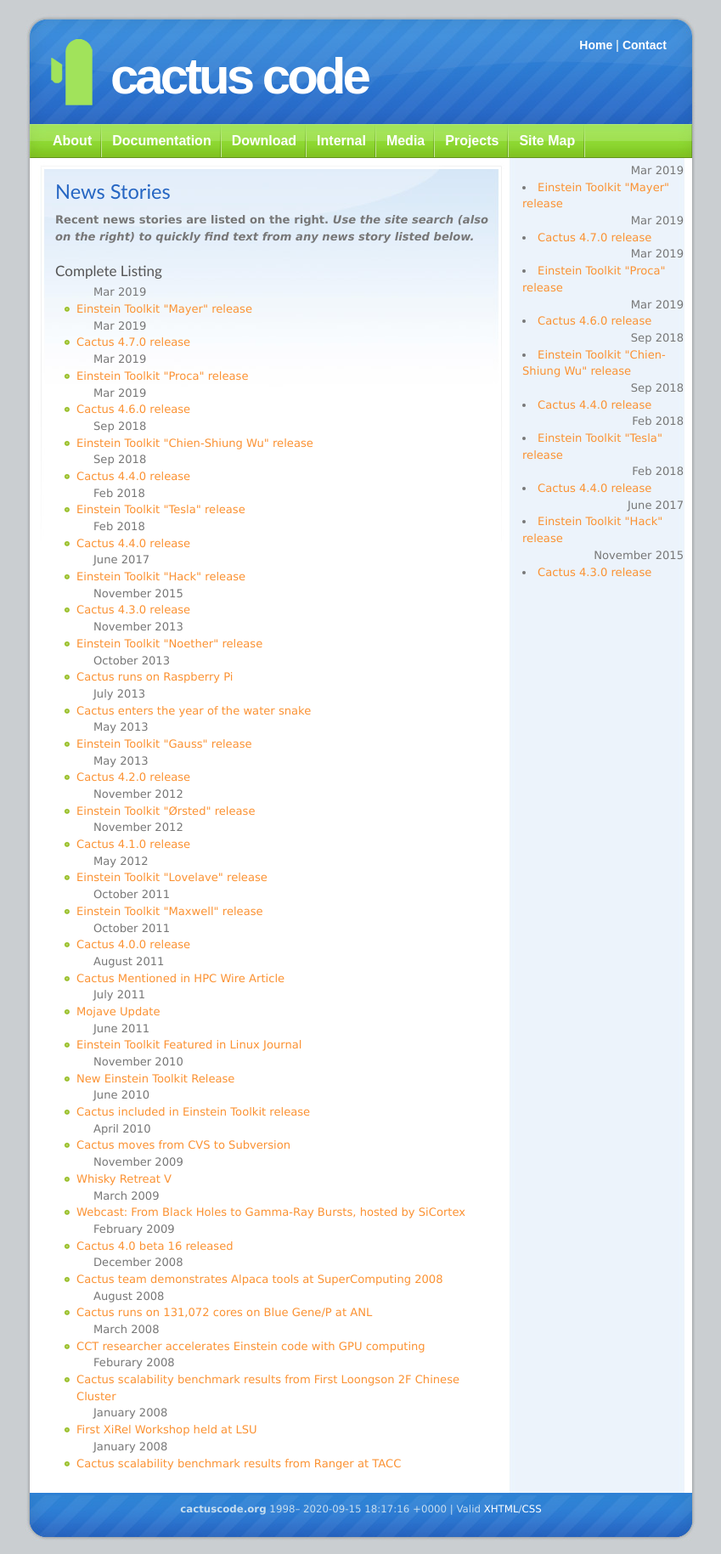
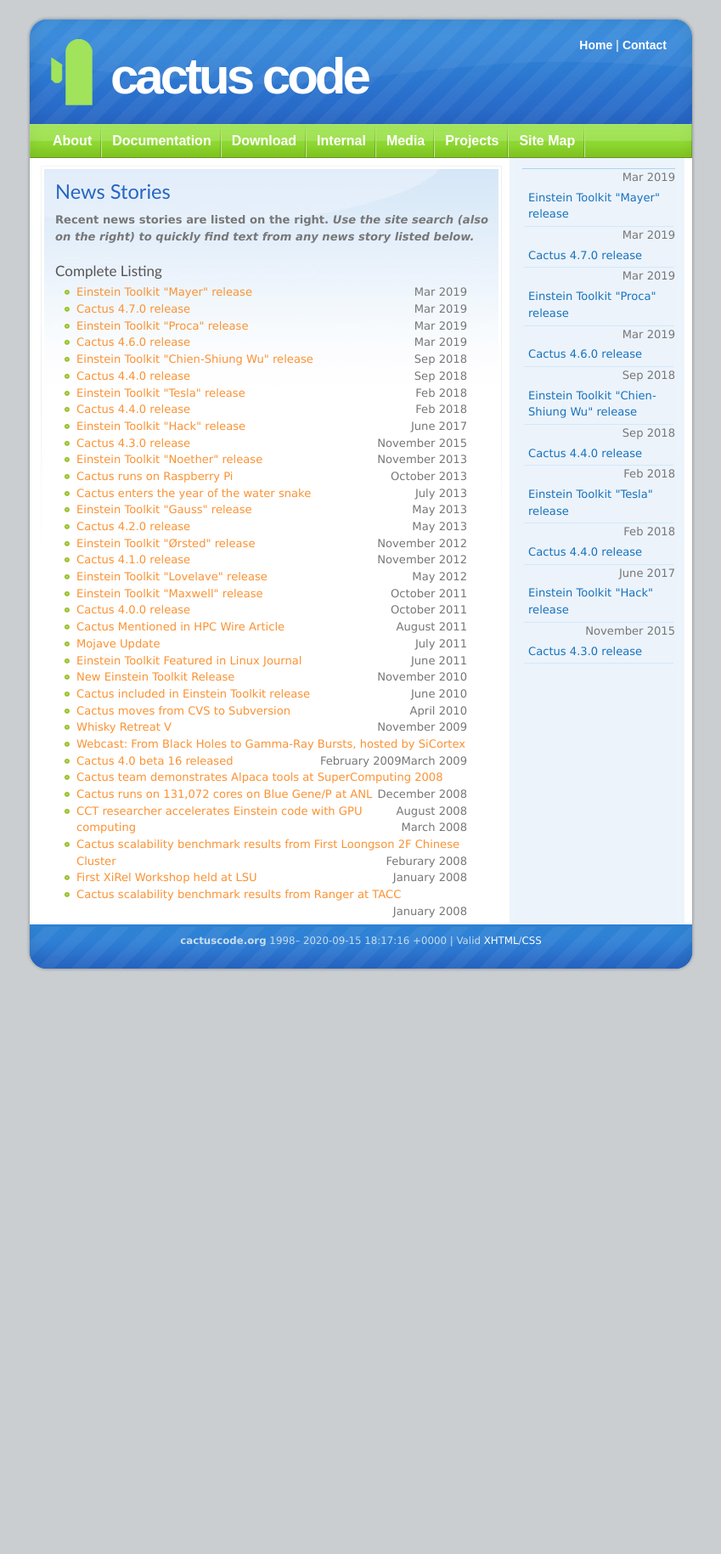
Before and after one commit to EinsteinToolkit/www.cactuscode.org, a Jekyll site: the page built from media/news/index.md, in a window 1280 px wide. Shown: the whole page at 85% size, without its empty margins (215-1064 px from the left). Built offline with Jekyll 4.4.1, drawn with Linux system fonts in a browser that asks for light colours; after the commit the page ends 1160 px from its top, so only the background shows below that.

Commit message:
news: fix some HTML hand layout issues wrt to p and li

```diff
--- a/_includes/media/news/recent.html
+++ b/_includes/media/news/recent.html
@@ -1,7 +1,9 @@
 {% assign nitems = 0 %}
+<ul class="sidenews">
 {% for item in site.data.news %}
 <p class="align-right">{{item.date}}</p>
 <li><a href="{{base}}{{item.link}}">{{item.title}}</a></li>
 {% assign nitems = nitems | plus: 1 %}
 {% if include.maxitems %}{% if nitems >= include.maxitems %} {% break %} {% endif %} {% endif %}
 {% endfor %}
+</ul>
--- a/media/news/index.md
+++ b/media/news/index.md
@@ -8,5 +8,7 @@ below.***
 
 #### Complete Listing
 <ul>
-{% include {{base}}/media/news/recent.html %}
-<ul>
+{% for item in site.data.news %}
+<li><a href="{{base}}{{item.link}}">{{item.title}}</a><span class="align-right float-right">{{item.date}}</span></li>
+{% endfor %}
+</ul>
```
